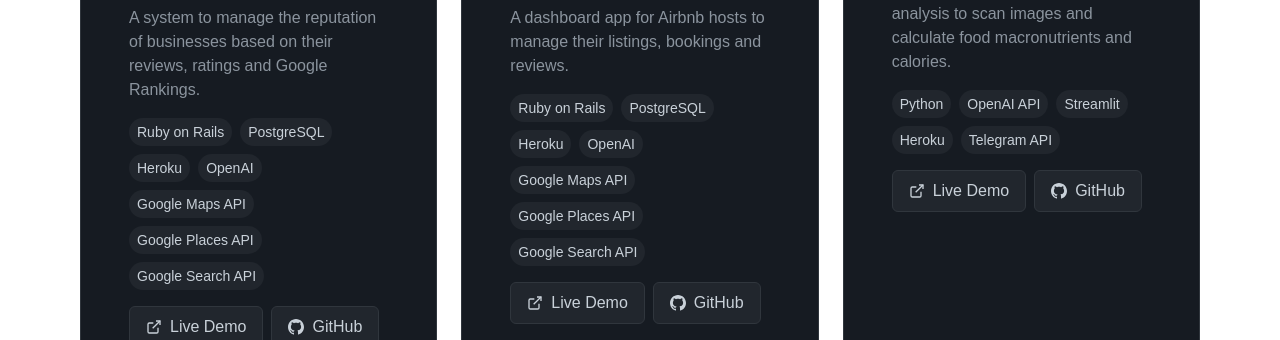
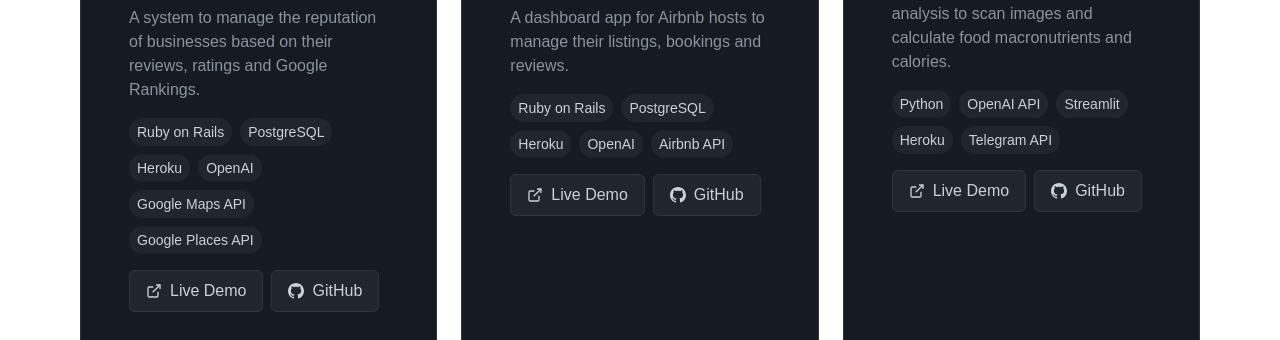
Before and after one commit to luiskcc/luis-portfolio-app, a Next.js app: page / in a window 1280 px wide. Shown: the part 1160-1500 px from the top of the page. Built offline with nearby package versions, Linux system fonts and the light colour scheme.

Commit message:
adjusted stars js

```diff
--- a/src/app/Projects.js
+++ b/src/app/Projects.js
@@ -7,7 +7,7 @@ export default function Projects() {
             title: "Reputation Management System",
             description: "A system to manage the reputation of businesses based on their reviews, ratings and Google Rankings.",
             imageUrl: "/reputation.png",
-            technologies: ["Ruby on Rails", "PostgreSQL", "Heroku", "OpenAI", "Google Maps API", "Google Places API", "Google Search API"],
+            technologies: ["Ruby on Rails", "PostgreSQL", "Heroku", "OpenAI", "Google Maps API", "Google Places API"],
             liveUrl: "https://skyrocketreviews.co.uk/",
             githubUrl: "https://github.com/luiskcc/reputation-app-mvp"
         },
@@ -16,7 +16,7 @@ export default function Projects() {
             title: "Airbnb Host Dashboard App",
             description: "A dashboard app for Airbnb hosts to manage their listings, bookings and reviews.",
             imageUrl: "/airbnb-superhost.png",
-            technologies: ["Ruby on Rails", "PostgreSQL", "Heroku", "OpenAI", "Google Maps API", "Google Places API", "Google Search API"],
+            technologies: ["Ruby on Rails", "PostgreSQL", "Heroku", "OpenAI", "Airbnb API"],
             liveUrl: "https://skyrocketreviews.co.uk/airbnb",
             githubUrl: "https://github.com/luiskcc/reputation-app-mvp"
         },
@@ -34,7 +34,7 @@ export default function Projects() {
             title: "Autoresponse System",
             description: "A software that helps Google Business Profile owners automate their responses in the most efficient way.",
             imageUrl: "/autoresponse-app.png",
-            technologies: ["Python", "Pipedream", "Google Business Profile API", "Groq API", "Google Maps API", "Google Places API"],
+            technologies: ["Python", "Pipedream", "Google Business Profile API", "Groq API"],
             githubUrl: "https://github.com/username/project3"
         },
         {
```
